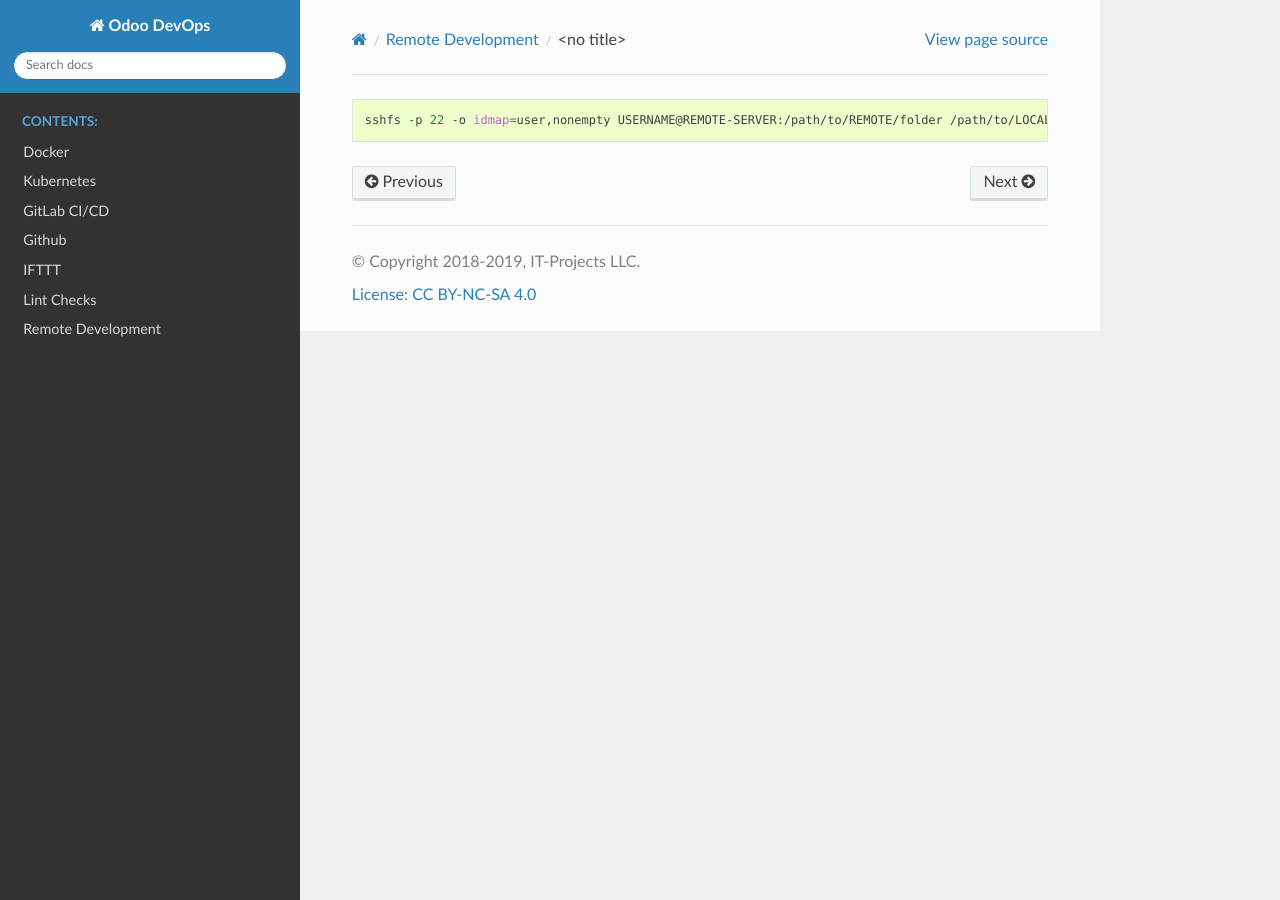
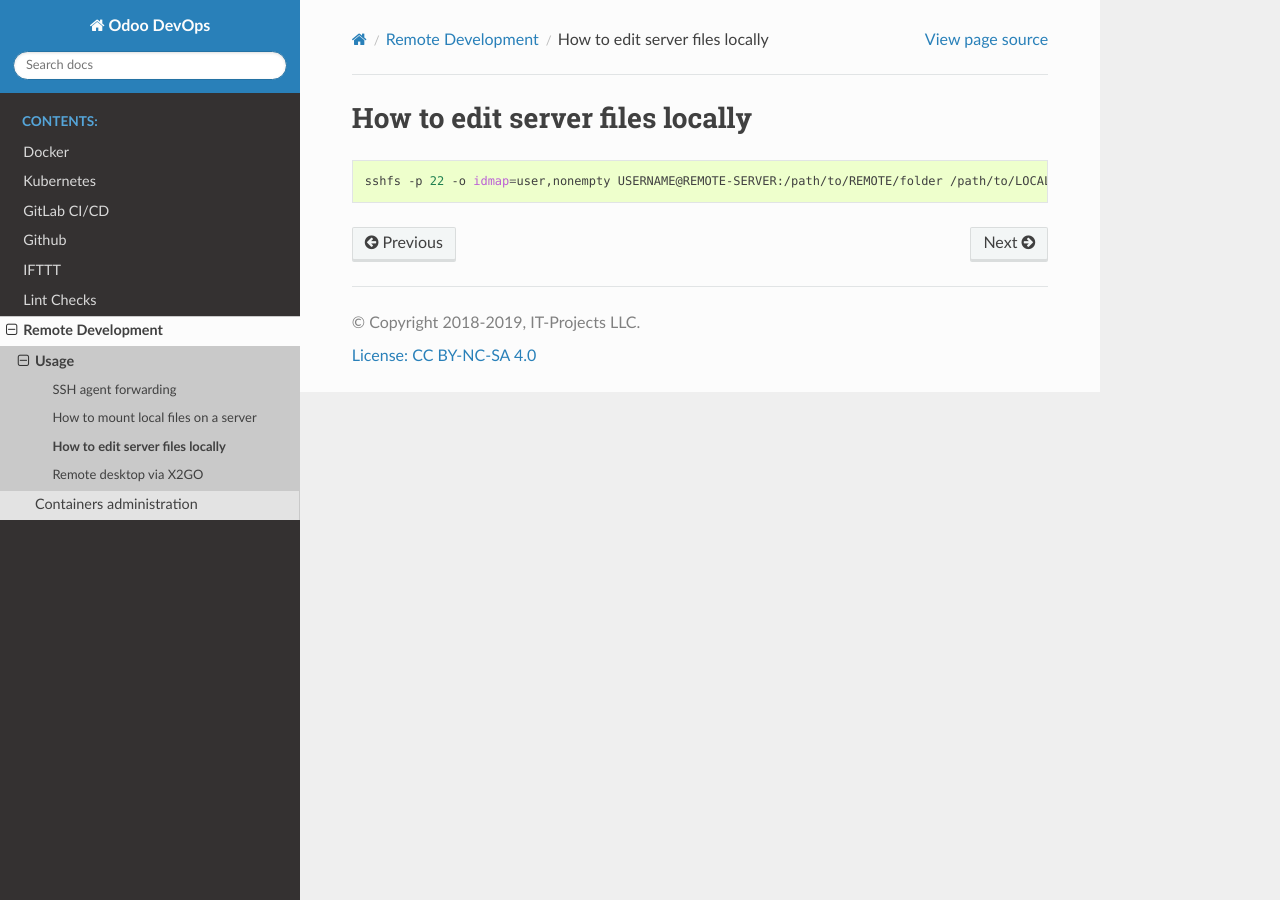
Before and after one commit to itpp-labs/odoo-devops-docs, a Sphinx documentation site: the page built from docs/remote-dev/edit-remote-files-locally.rst, in a window 1280 px wide. Built offline with Sphinx 7.4.7 and the Read the Docs theme 2.0.0, drawn with Linux system fonts in a browser that asks for light colours.

Commit message:
Update edit-remote-files-locally.rst

```diff
--- a/docs/remote-dev/edit-remote-files-locally.rst
+++ b/docs/remote-dev/edit-remote-files-locally.rst
@@ -1,3 +1,7 @@
+===================================
+  How to edit server files locally
+===================================
+
 .. code-block:: sh
 
     sshfs -p 22 -o idmap=user,nonempty USERNAME@REMOTE-SERVER:/path/to/REMOTE/folder /path/to/LOCAL/folder
```
